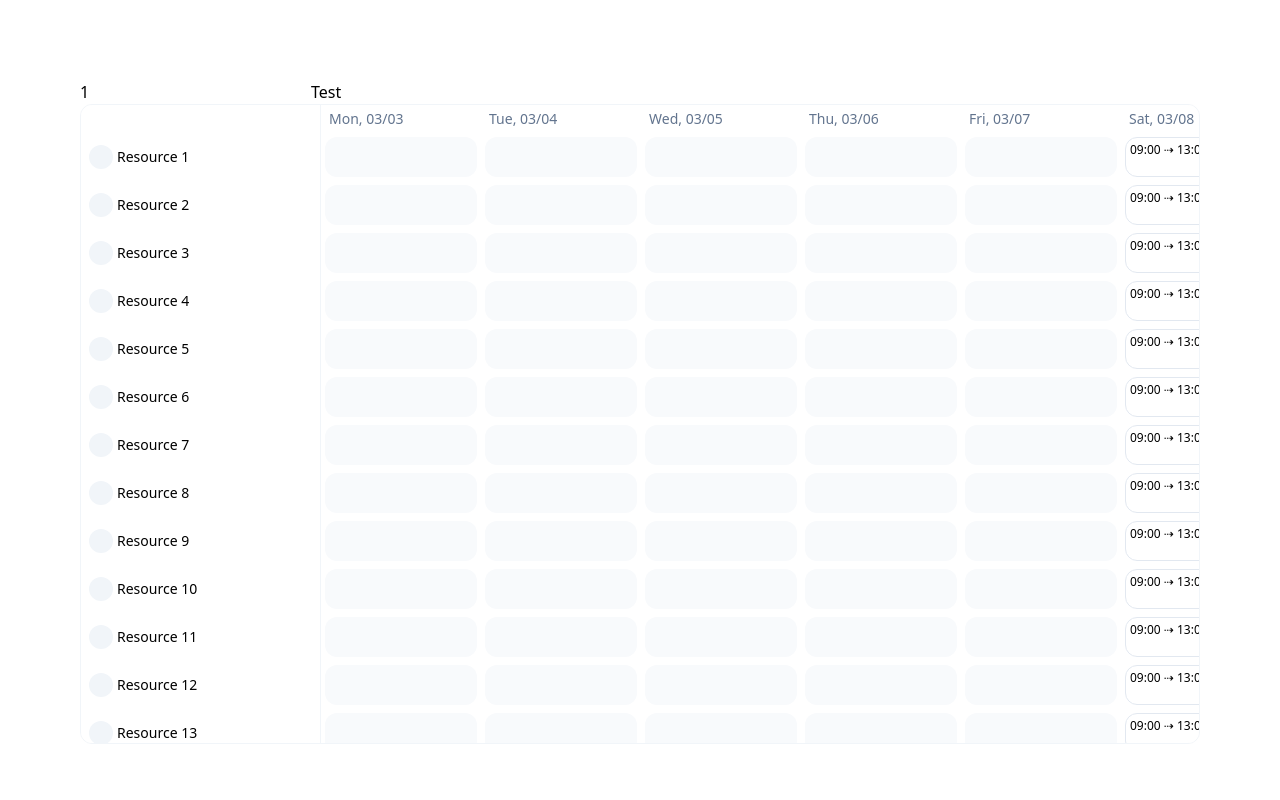
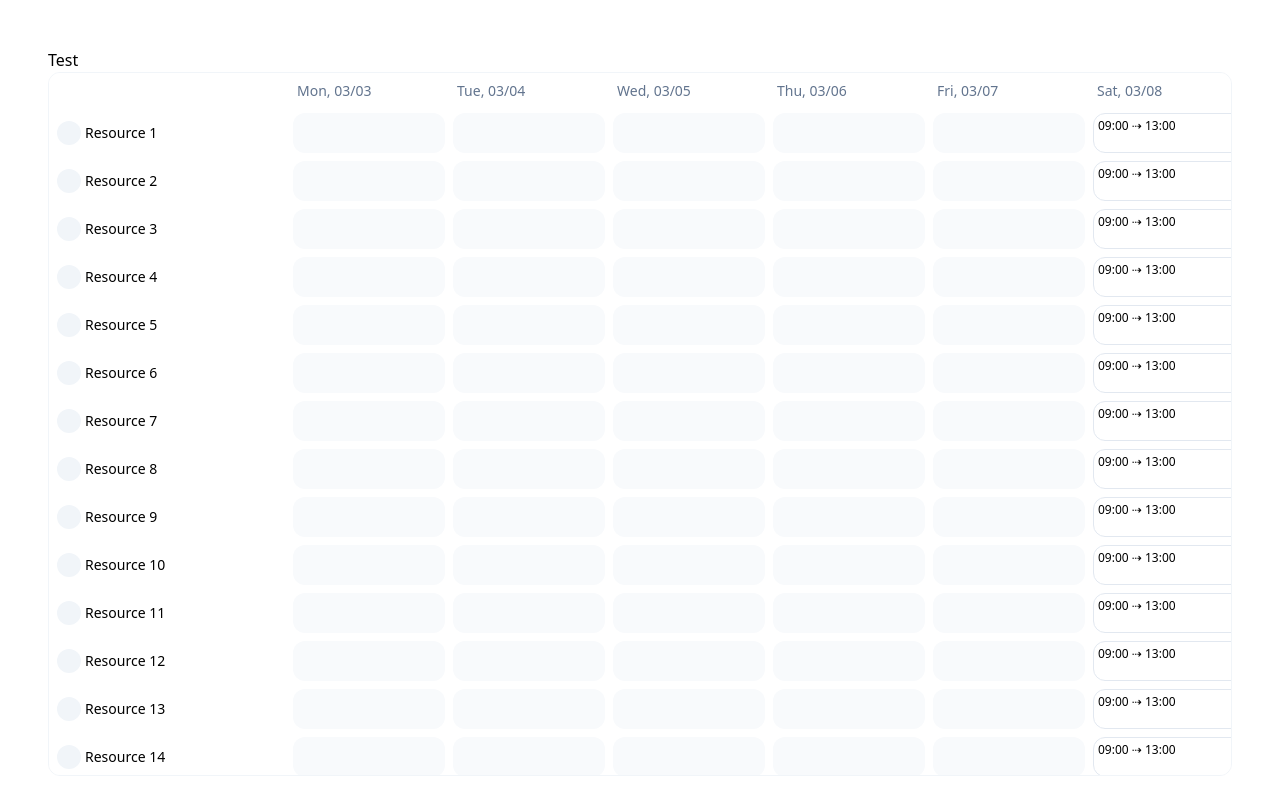
Before and after one commit to niallbarrett/cullendar, a Vue app: page / in a window 1280 px wide. Built offline with nearby package versions, Linux system fonts and the light colour scheme; the HTML template or start-up script is replaced by a standard one.

Commit message:
MOAR TIDY UPZ

```diff
--- a/src/App.vue
+++ b/src/App.vue
@@ -1,6 +1,5 @@
 <template>
-  <div class="h-screen p-20">
-    <input v-model.number="nWeeks" type="number">
+  <div class="h-screen p-12">
     <button @click="test">Test</button>
     <Cullendar
       :resources="resources"
@@ -13,12 +12,10 @@
 import { ref, reactive } from 'vue'
 import Cullendar from '@/components/Cullendar'
 
-const nWeeks = ref(1)
-
 const resources = ref([])
 const events = ref([])
 const config = reactive({
-  nWeeks: nWeeks,
+  nWeeks: 2,
   onDateClick: addEvent,
   onEventClick: viewEvent
 })
--- a/src/components/Cullendar/Internal.js
+++ b/src/components/Cullendar/Internal.js
@@ -38,10 +38,7 @@ function buildDates(options) {
     end: endOfWeek(addWeeks(start, options.nWeeks - 1), { weekStartsOn: options.firstDayOfWeek })
   }
 
-  const yo = eachDayOfInterval(interval).map(toISODate)
-  console.log(options.date, yo)
-
-  return yo
+  return eachDayOfInterval(interval).map(toISODate)
 }
 
 export {
--- a/src/components/Cullendar/components/DayHead.vue
+++ b/src/components/Cullendar/components/DayHead.vue
@@ -1,5 +1,5 @@
 <template>
-  <div class="py-1 px-2 bg-white text-slate-500">
+  <div class="p-2 bg-white text-slate-500">
     {{ label }}
   </div>
 </template>
--- /dev/null
+++ b/src/components/Cullendar/components/Resource.vue
@@ -0,0 +1,15 @@
+<template>
+  <div class="py-1 px-2 flex items-center gap-1 bg-white shrink-0 z-1">
+    <span class="size-6 rounded-full bg-slate-100"/>
+    <span class="truncate">{{ resource.title }}</span>
+  </div>
+</template>
+
+<script setup>
+defineProps({
+  resource: {
+    type: Object,
+    required: true
+  }
+})
+</script>
--- a/src/components/Cullendar/index.vue
+++ b/src/components/Cullendar/index.vue
@@ -4,7 +4,7 @@
     <div v-bind="containerProps" class="flex-1 overflow-auto">
 
       <div class="min-w-full w-max flex sticky top-0 z-1">
-        <div class="w-60 sticky left-0 shrink-0 border-r border-slate-100 bg-white"/>
+        <div class="w-60 sticky left-0 shrink-0 bg-white"/>
 
         <template v-for="date in dates">
           <slot name="dayHead" v-bind="{ date }">
@@ -16,26 +16,26 @@
 
       <div v-bind="wrapperProps">
 
-        <!-- Resource lane -->
         <div
           v-for="{ index, data: resource } in list"
           :key="index"
           class="x h-12 min-w-full w-max flex">
 
-          <!--Resource slot -->
-          <div class="w-60 py-1 px-2 flex items-center gap-1 sticky left-0 bg-white border-r border-slate-100 shrink-0 z-1">
-            <span class="size-6 rounded-full bg-slate-100"/>
-            <span class="truncate">{{ resource.title }}</span>
-          </div>
+          <slot name="resource" v-bind="{ resource }">
+            <Resource :resource="resource" class="w-60 sticky left-0"/>
+          </slot>
 
-          <!-- For each day -->
           <div v-for="date in dates" :key="date" class="h-full min-w-40 p-1 flex flex-1">
 
-            <div class="flex gap-px flex-1 rounded-xl empty:bg-slate-50 empty:hover:bg-sky-50" @click.self="onDateClick({ resource, date })">
+            <div
+              class="flex gap-px flex-1 rounded-xl empty:bg-slate-50 empty:hover:bg-sky-50"
+              @click.self="onDateClick({ resource, date })">
 
               <template v-for="event in resource.events" :key="event.id">
                 <slot v-if="toISODate(event.start) === date" name="event" v-bind="{ resource, event, date  }">
-                  <Event :event="event" @click="onEventClick({ resource, event, date })"/>
+                  <Event
+                    :event="event"
+                    @click="onEventClick({ resource, event, date })"/>
                 </slot>
               </template>
 
@@ -62,6 +62,7 @@ import { DEFAULT_CONFIG, buildLanes, buildDates } from './Internal'
 import toISODate from './utils/toISODate'
 // Components
 import DayHead from './components/DayHead'
+import Resource from './components/Resource'
 import Event from './components/Event'
 
 const props = defineProps({
```
